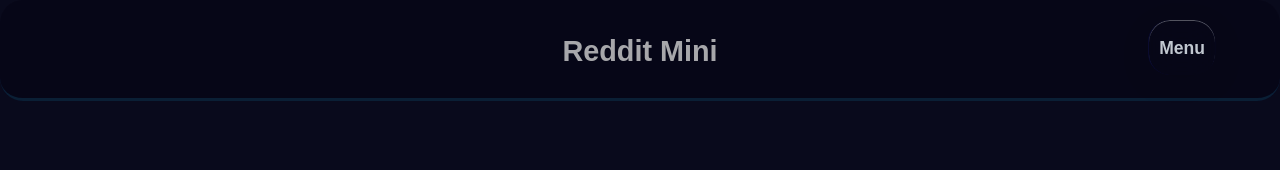
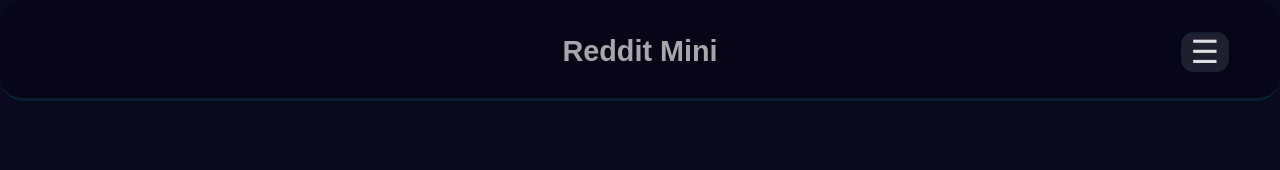
Before and after one commit to pouya963-ak/Redditmini, a React (Vite) app: page / in a window 1280 px wide. Shown: the top 170 px of the page. Built offline with nearby package versions, Linux system fonts and the light colour scheme.

Commit message:
update Menu

```diff
--- a/src/features/Menu/Menu.css
+++ b/src/features/Menu/Menu.css
@@ -1,28 +1,58 @@
-.menu {
+.menu__toggle {
   position: fixed;
-  right: 5%;
-  margin-top: 20px;
-  font-size: 15px;
-  border-radius: 22px;
-  border-left: 1px solid rgba(11, 13, 59, 0.746);
-  border-right: 1px solid rgba(11, 7, 70, 0.11);
-  padding-left: 10px;
-  padding-right: 10px;
-  padding-bottom: 55px;
-  height: 50px;
+  right: 4%;
+  font-size: 32px;
+  /* background-color: rgba(11, 19, 66, 0.99); */
+  color: white;
+  border-radius: 0.8rem;
+  top: 4%;
+  border: none;
+  width: 3rem;
+
+  background: rgba(255, 255, 255, 0.12);
+  backdrop-filter: blur(24px) saturate(100%);
+  -webkit-backdrop-filter: blur(24px) saturate(180%);
+  box-shadow:
+    0 8px 32px rgba(0,0,0,0.18),
+    inset 0 1px 0 #08213ae6;
 
 
 
-  background: rgba(255, 255, 255, 0.005);
-    backdrop-filter: blur(24px) saturate(100%);
-    -webkit-backdrop-filter: blur(24px) saturate(180%);
-    box-shadow:
-      0 8px 32px rgba(0,0,0,0.18),
-      inset 0 1px 0 rgba(255,255,255,0.35);
+
+}
+
+.menu {
+  position: fixed;
+  top: 15%;
+  right: 1%;
+  z-index: 100;
+}
+
+.menu__list {
+  list-style: none;
+  text-align: start;
+
+}
+
+.menu__list button {
+  /* background-color: rgba(11, 19, 66, 0.99); */
+  color: aliceblue;
+  border-radius: 6px;
+  border: none;
+  height: 2.2rem;
+  width: 4rem;
+
+  background: rgba(255, 255, 255, 0.11);
+  backdrop-filter: blur(24px) saturate(100%);
+  -webkit-backdrop-filter: blur(24px) saturate(180%);
+  box-shadow:
+    0 8px 32px rgba(0,0,0,0.18),
+    inset 0 1px 0 #08213ae6;
 }
 
 @media (max-width: 768px) {
   .menu {
-    right: 3%;
+    right: 1%;
+    top: 30%;
   }
 }
--- a/src/features/Menu/Menu.jsx
+++ b/src/features/Menu/Menu.jsx
@@ -1,9 +1,72 @@
 import './Menu.css';
+import { useState } from 'react';
+import { useDispatch, useSelector } from 'react-redux';
+import {
+    fetchPostsBySubreddit,
+    setSelectedSubreddit
+} from '../../store/redditSlice';
+
+
+const subreddits = [
+    { name: 'popular', value: 'popular' },
+    { name: 'Pictures', value: 'pics' },
+    { name: 'JavaScript', value: 'javascript' },
+    { name: 'React', value: 'reactJs' },
+];
 
 function Menu() {
+    const dispatch = useDispatch();
+    const selectedSubreddit = useSelector(
+        (state) => state.reddit.selectedSubreddit
+    );
+
+    const [isOpen, setIsopen] = useState(false);
+
+    const handleSubredditClick = (subreddit) => {
+        dispatch(setSelectedSubreddit(subreddit));
+        dispatch(fetchPostsBySubreddit(subreddit));
+        setIsopen(false);
+    };
+
+
+
+
     return (
         <div className='menu'>
-            <h3>Menu</h3>
+            <button
+              className='menu__toggle'
+              type='button'
+              onClick={() => setIsopen((currentState) => !currentState)}
+              >
+                ☰
+            </button>
+
+            {isOpen && (
+                <nav
+                id="subreddit-menu"
+                className='menu__panel'
+                >
+                    {/* <h2 className='menu__title'>Subreddits</h2> */}
+                    <ul className='menu__list'>
+                        {subreddits.map((subreddit) => (
+                            <li key={subreddit.value}>
+                                <button
+                                type='button'
+                                className={
+                                    selectedSubreddit === subreddit.value
+                                        ? 'menu__item menu__item--active'
+                                        : 'menu__item'
+                                }
+                                onClick={() => handleSubredditClick(subreddit.vlaue)}
+                                >
+                                r/{subreddit.value}
+                                </button>
+                            </li>
+                        ))}
+                    </ul>
+                </nav>
+            )}
+
         </div>
     );
 };
--- a/src/store/redditSlice.js
+++ b/src/store/redditSlice.js
@@ -16,7 +16,7 @@
         posts: [],
         isLoaded: false,
         hasError: false,
-        ErrorMessage: '',
+        errorMessage: '',
         selectedSubreddit: 'popular',
     },
     reducers: {
@@ -38,7 +38,7 @@
         .addCase(fetchPostsBySubreddit.rejected, (state, action) => {
             state.isloading = false;
             state.hasError = true;
-            state.ErrorMessage = action.error.message;
+            state.errorMessage = action.error.message;
         });
     },
 });
```
